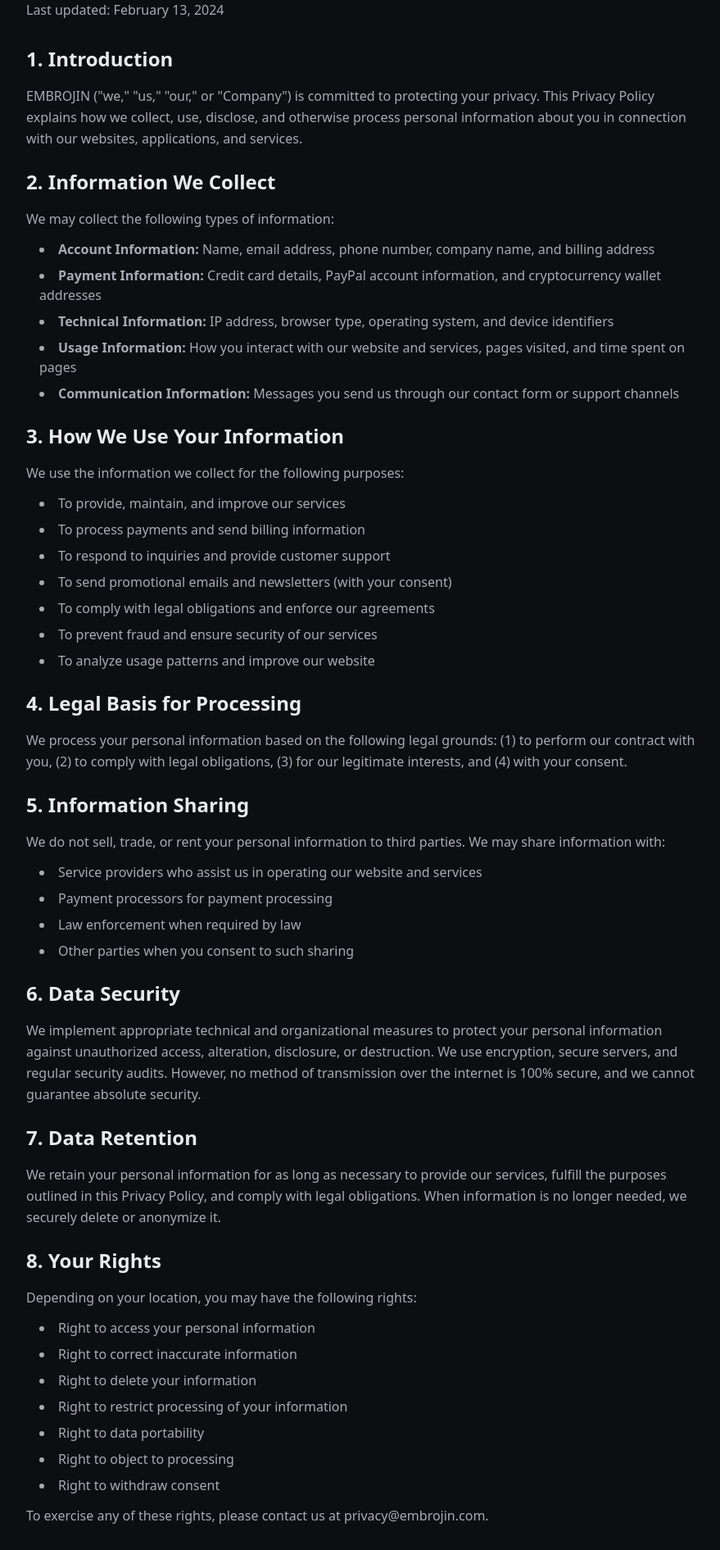
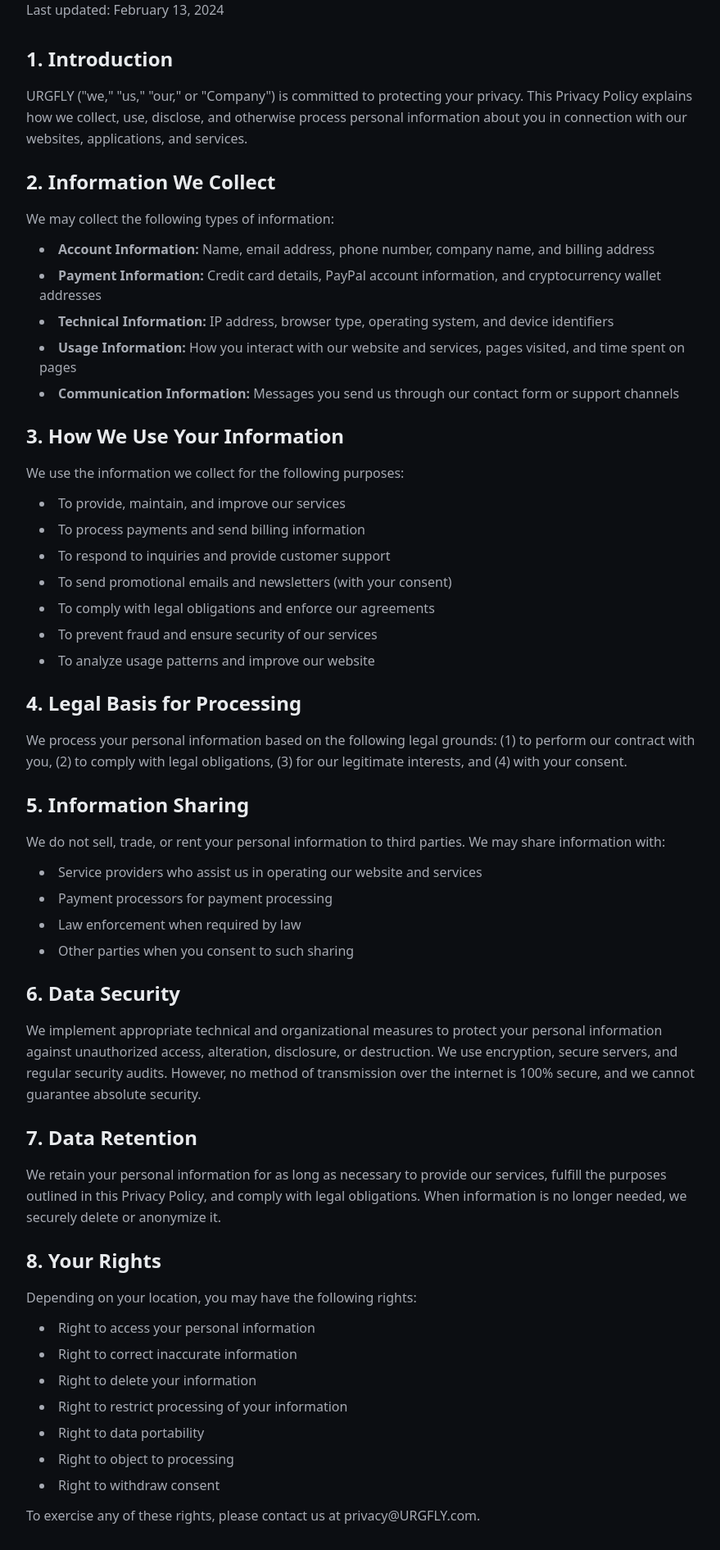
Before and after one commit to brannojonnie2-a11y/EmbrojinApp, a Next.js app: page /privacy in a window 1280 px wide. Shown: the part 184-2075 px from the top of the page at 82% size, without its empty margins (192-1071 px from the left). Built offline with nearby package versions, Linux system fonts and the light colour scheme.

Commit message:
Update page.tsx

```diff
--- a/app/privacy/page.tsx
+++ b/app/privacy/page.tsx
@@ -19,7 +19,7 @@
             <section>
               <h2 className="text-2xl font-bold text-foreground mb-4">1. Introduction</h2>
               <p className="text-muted-foreground leading-relaxed">
-                EMBROJIN ("we," "us," "our," or "Company") is committed to protecting your privacy. This Privacy Policy explains how we collect, use, disclose, and otherwise process personal information about you in connection with our websites, applications, and services.
+                URGFLY ("we," "us," "our," or "Company") is committed to protecting your privacy. This Privacy Policy explains how we collect, use, disclose, and otherwise process personal information about you in connection with our websites, applications, and services.
               </p>
             </section>
 
@@ -102,7 +102,7 @@
                 <li>Right to withdraw consent</li>
               </ul>
               <p className="text-muted-foreground leading-relaxed mt-3">
-                To exercise any of these rights, please contact us at privacy@embrojin.com.
+                To exercise any of these rights, please contact us at privacy@URGFLY.com.
               </p>
             </section>
 
@@ -147,8 +147,8 @@
                 If you have questions about this Privacy Policy or our privacy practices, please contact us at:
               </p>
               <div className="p-4 bg-secondary/30 rounded-lg border border-border/40 text-muted-foreground">
-                <p>EMBROJIN Privacy Team</p>
-                <p>Email: privacy@embrojin.com</p>
+                <p>URGFLY Privacy Team</p>
+                <p>Email: privacy@URGFLY.com</p>
                 <p>Phone: +1 (234) 567-890</p>
                 <p>Address: 123 Tech Street, San Francisco, CA 94102</p>
               </div>
```
